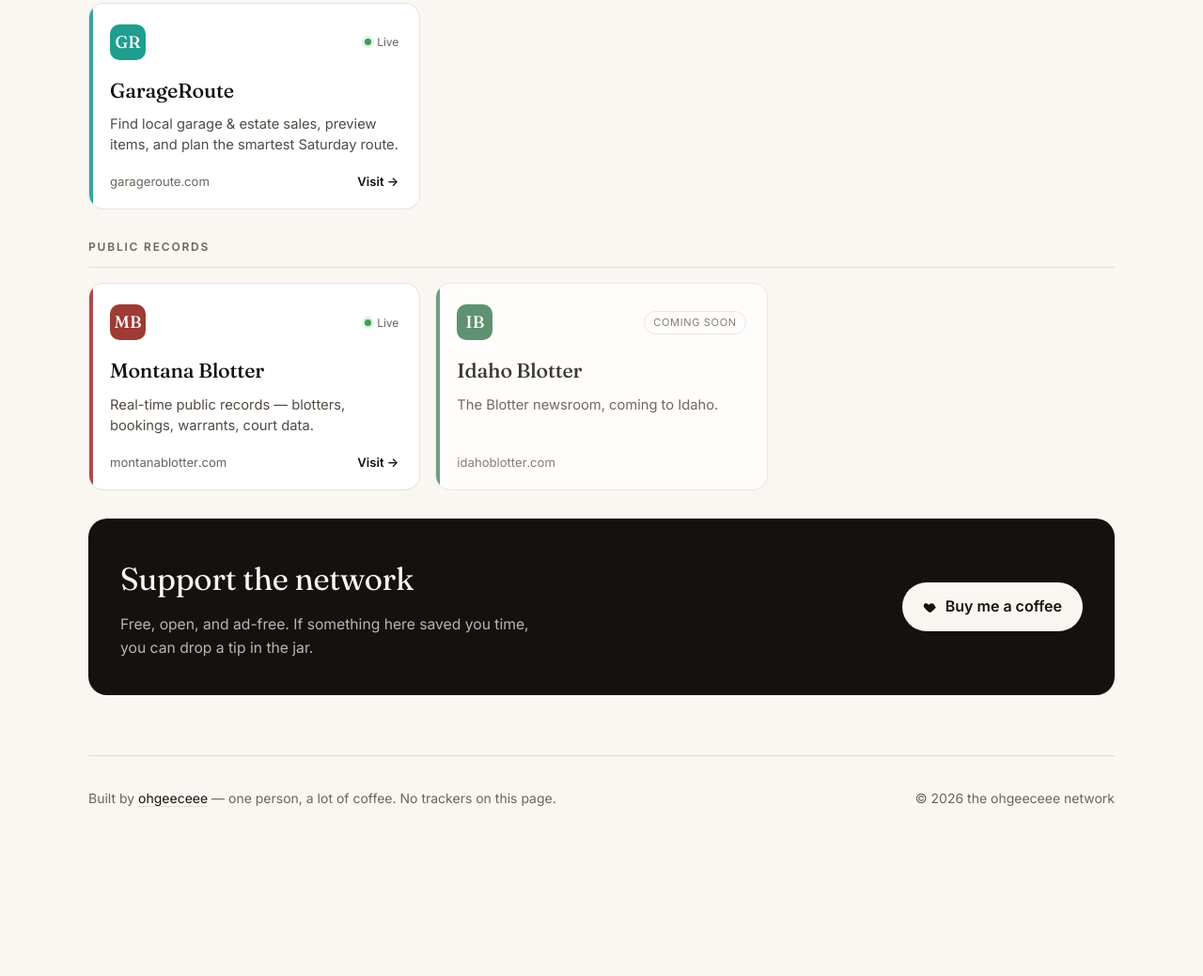
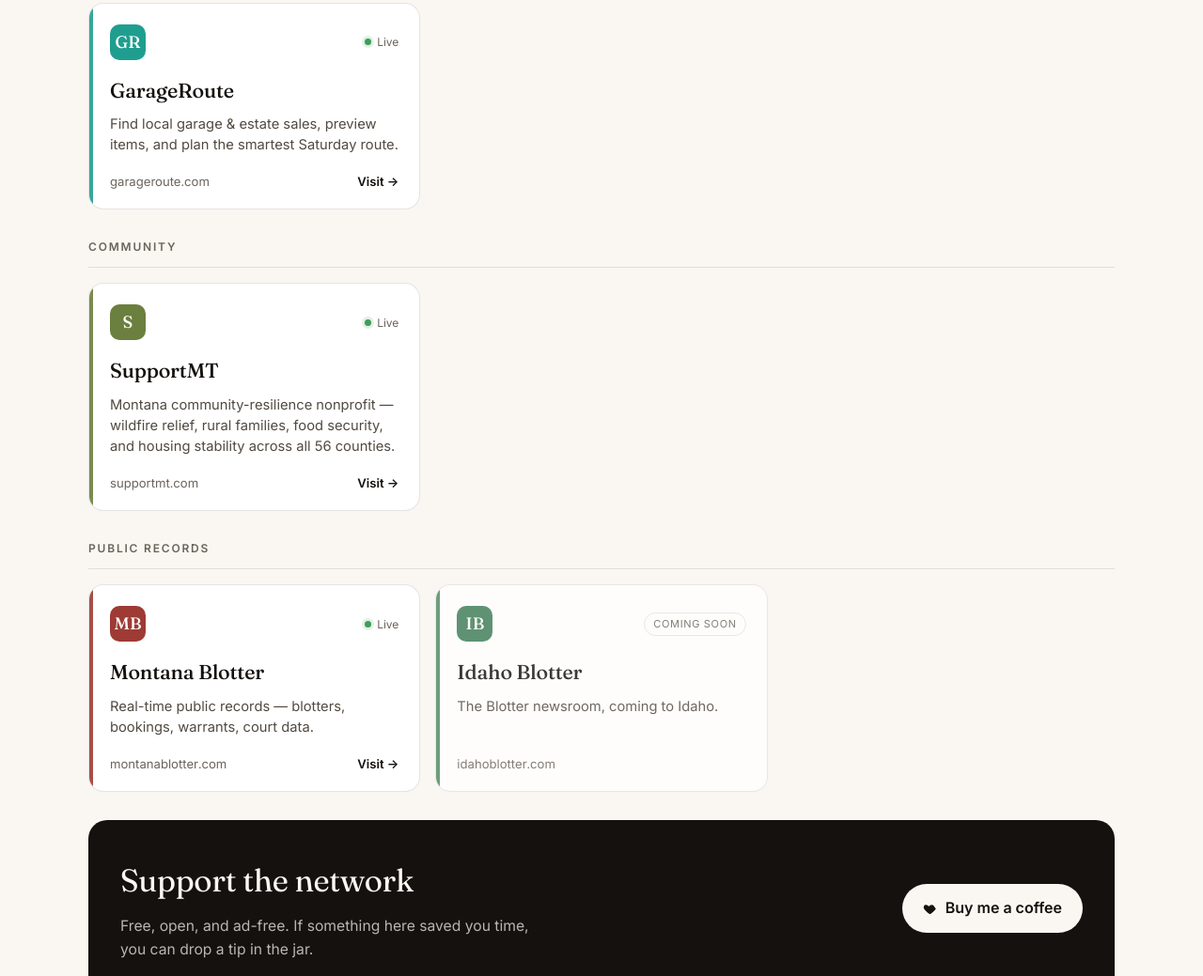
Before and after one commit to ohgeeceee/network, a plain HTML site: page index.html in a window 1280 px wide. Shown: the part 1527-2566 px from the top of the page at 94% size. Before the commit the page ends 2448 px from the top, so only its background shows below. Drawn offline with Linux system fonts and the light colour scheme.

Commit message:
Add SupportMT to the network: registry entry, hub card, JSON-LD, stats 6 live / 7 total

```diff
--- a/index.html
+++ b/index.html
@@ -44,7 +44,8 @@
     { "@type": "ListItem", "position": 2, "item": { "@type": "WebSite", "name": "Manners", "url": "https://manners.pro", "description": "A 4 KB browser extension. Zero telemetry." } },
     { "@type": "ListItem", "position": 3, "item": { "@type": "WebSite", "name": "beemuu", "url": "https://beemuu.com", "description": "Open-source BMW diagnostics. Any OBD-II cable. No dealer, no subscription." } },
     { "@type": "ListItem", "position": 4, "item": { "@type": "WebSite", "name": "GarageRoute", "url": "https://garageroute.com", "description": "Discover garage & estate sales. Plan the route." } },
-    { "@type": "ListItem", "position": 5, "item": { "@type": "WebSite", "name": "Montana Blotter", "url": "https://montanablotter.com", "description": "Public records, reported plainly." } }
+    { "@type": "ListItem", "position": 5, "item": { "@type": "WebSite", "name": "Montana Blotter", "url": "https://montanablotter.com", "description": "Public records, reported plainly." } },
+    { "@type": "ListItem", "position": 6, "item": { "@type": "WebSite", "name": "SupportMT", "url": "https://supportmt.com", "description": "Montana community-resilience nonprofit. Neighbors helping neighbors." } }
   ]
 }
 </script>
@@ -190,8 +191,8 @@
       <h1>Independent sites, <em>made one late night at a time.</em></h1>
       <p>A handful of tools and newsrooms that share nothing but a maker and a philosophy: clear, open, and quietly built to be genuinely useful.</p>
       <div class="meta">
-        <div><b id="stat-live">5</b><span>live sites</span></div>
-        <div><b id="stat-total">6</b><span>projects in the network</span></div>
+        <div><b id="stat-live">6</b><span>live sites</span></div>
+        <div><b id="stat-total">7</b><span>projects in the network</span></div>
         <div><b>MIT</b><span>open where it can be</span></div>
       </div>
     </section>
@@ -264,6 +265,21 @@
       </section>
 
       <section class="cat">
+        <h2 class="cat-h">Community</h2>
+        <div class="grid">
+          <a class="card" href="https://supportmt.com" style="--accent:#6B7F3E">
+            <div class="card-top">
+              <span class="mono" style="background:#6B7F3E">S</span>
+              <span class="live"><i></i>Live</span>
+            </div>
+            <h3>SupportMT</h3>
+            <p>Montana community-resilience nonprofit — wildfire relief, rural families, food security, and housing stability across all 56 counties.</p>
+            <div class="card-foot"><span class="host">supportmt.com</span><span class="go">Visit &rarr;</span></div>
+          </a>
+        </div>
+      </section>
+
+      <section class="cat">
         <h2 class="cat-h">Public records</h2>
         <div class="grid">
           <a class="card" href="https://montanablotter.com" style="--accent:#9E3B34">
--- a/ogc-network.js
+++ b/ogc-network.js
@@ -47,6 +47,13 @@
       category: "Marketplace", accent: "#1F9E8F", status: "live"
     },
     {
+      id: "supportmt", name: "SupportMT", monogram: "S",
+      url: "https://supportmt.com", aliases: [],
+      tagline: "Montana community-resilience nonprofit — wildfire relief, rural families, food security, and housing stability across all 56 counties.",
+      blurb: "Neighbors helping neighbors.",
+      category: "Community", accent: "#6B7F3E", status: "live"
+    },
+    {
       id: "montanablotter", name: "Montana Blotter", monogram: "MB",
       url: "https://montanablotter.com",
       aliases: ["blotter.host", "agendas.montanablotter.com"],
@@ -65,7 +72,7 @@
 
   var CATEGORY_ORDER = [
     "Learning", "Developer tools", "Diagnostics",
-    "Marketplace", "Public records", "In the works"
+    "Marketplace", "Community", "Public records", "In the works"
   ];
 
   /* SUPPORT — one shared tip jar. Static sites => Stripe Payment Links only.
```
